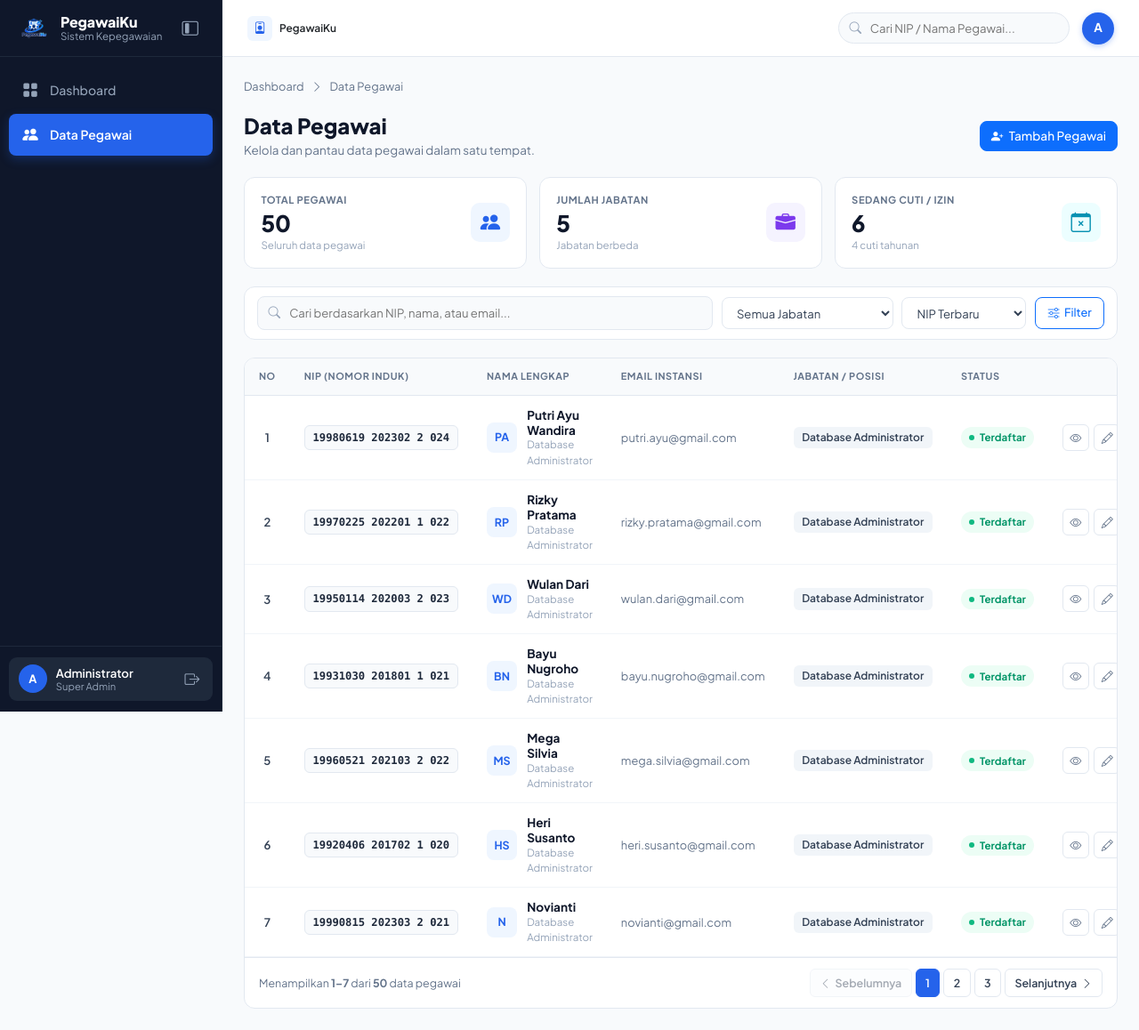
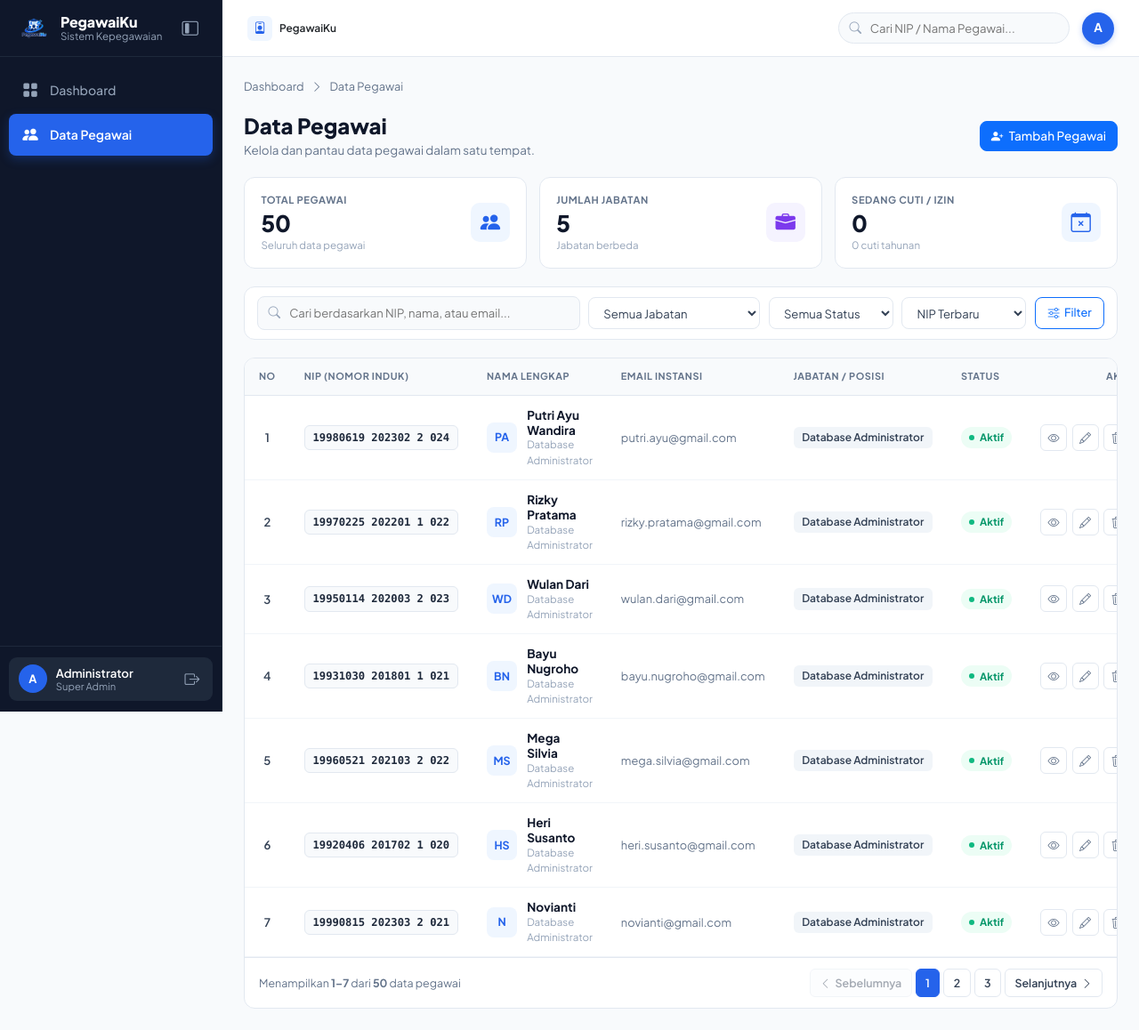
Before and after one commit to Zenqirtz/PegawaiKu, a PHP site: page /pegawai/index.php in a window 1280 px wide. Shown: the whole page at 89% size. Run offline with PHP 8.4, Linux system fonts and the light colour scheme; a user stored in the database is signed in; data comes from the database, SQL or seed files in the repository.

Commit message:
feat: hubungkan status pegawai aktif, izin, cuti secara real-time dan tambah filter status

```diff
--- a/api/detail.php
+++ b/api/detail.php
@@ -30,7 +30,7 @@ if ($id <= 0) {
     exit;
 }
 
-$stmt = $pdo->prepare('SELECT id, nip, nama, email, jabatan, foto FROM employees WHERE id = :id LIMIT 1');
+$stmt = $pdo->prepare('SELECT id, nip, nama, email, jabatan, status, foto FROM employees WHERE id = :id LIMIT 1');
 $stmt->execute(['id' => $id]);
 $employee = $stmt->fetch();
 
@@ -55,6 +55,7 @@ echo json_encode([
         'nama'     => (string) $employee['nama'],
         'email'    => (string) $employee['email'],
         'jabatan'  => (string) ($employee['jabatan'] ?: 'Staf Pelaksana'),
+        'status'   => (string) ($employee['status'] ?? 'aktif'),
         'initial'  => $initials,
         'foto'     => (string) ($employee['foto'] ?? ''),
     ]
--- a/assets/css/style.css
+++ b/assets/css/style.css
@@ -1715,6 +1715,30 @@ body, button, input, select, textarea { font-family: 'Plus Jakarta Sans', system
     background: #10b981;
 }
 
+.employee-status.status-aktif {
+    background: #ecfdf5;
+    color: #059669;
+}
+.employee-status.status-aktif i {
+    background: #10b981;
+}
+
+.employee-status.status-izin {
+    background: #fffbeb;
+    color: #b45309;
+}
+.employee-status.status-izin i {
+    background: #f59e0b;
+}
+
+.employee-status.status-cuti {
+    background: #eff6ff;
+    color: #1d4ed8;
+}
+.employee-status.status-cuti i {
+    background: #3b82f6;
+}
+
 .employee-actions {
     display: inline-flex;
     gap: 0.35rem;
--- a/assets/js/script.js
+++ b/assets/js/script.js
@@ -254,8 +254,10 @@ $(function () {
                                 '<span class="quickview-info-value fw-semibold">' + escapeHtml(d.jabatan) + '</span>' +
                             '</div>' +
                             '<div class="quickview-info-item">' +
-                                '<span class="quickview-info-label"><i class="bi bi-check-circle me-2 text-success"></i>Status Kepegawaian</span>' +
-                                '<span class="quickview-info-value text-success fw-semibold"><i class="bi bi-patch-check-fill me-1"></i>Terdaftar Aktif</span>' +
+                                '<span class="quickview-info-label"><i class="bi bi-person-check me-2 text-primary"></i>Status Kepegawaian</span>' +
+                                '<span class="quickview-info-value">' +
+                                    '<span class="employee-status status-' + escapeHtml(d.status || 'aktif') + '"><i></i>' + escapeHtml((d.status || 'aktif').charAt(0).toUpperCase() + (d.status || 'aktif').slice(1)) + '</span>' +
+                                '</span>' +
                             '</div>' +
                         '</div>';
                     $content.html(html);
@@ -337,6 +339,11 @@ $(function () {
                     check: v => v.trim() !== '',
                     feedback: 'Jabatan / posisi kerja wajib diisi.'
                 },
+                status: {
+                    el: $('#status'),
+                    check: v => ['aktif', 'izin', 'cuti'].includes((v || '').trim().toLowerCase()),
+                    feedback: 'Status kepegawaian wajib dipilih.'
+                },
             };
 
             $.each(fields, function (_, f) {
--- a/pegawai/index.php
+++ b/pegawai/index.php
@@ -14,7 +14,18 @@ checkLogin();
 // Semua parameter diketik ke string agar aman sebelum dipakai di query.
 $search = trim((string) ($_GET['q'] ?? ''));            // kata kunci pencarian
 $jabatanFilter = trim((string) ($_GET['jabatan'] ?? '')); // jabatan yang dipilih
+$statusFilter = trim((string) ($_GET['status'] ?? ''));   // status kepegawaian yang dipilih
 $sort = (string) ($_GET['sort'] ?? 'newest');           // pilihan urutan
+
+// Daftar status yang valid (whitelist) agar nilai dari URL aman dipakai di query.
+$statusOptions = [
+    'aktif' => 'Aktif',
+    'izin'  => 'Izin',
+    'cuti'  => 'Cuti',
+];
+if (!isset($statusOptions[$statusFilter])) {
+    $statusFilter = '';
+}
 
 // Daftar urutan yang diizinkan (whitelist).
 // Tujuannya: nilai dari URL TIDAK boleh langsung masuk ke klausa ORDER BY
@@ -46,16 +57,24 @@ if ($jabatanFilter !== '') {
     $where[] = 'jabatan = :jabatan_filter';
     $params['jabatan_filter'] = $jabatanFilter;
 }
+if ($statusFilter !== '') {
+    // Filter status memakai pencocokan persis (=).
+    $where[] = 'status = :status_filter';
+    $params['status_filter'] = $statusFilter;
+}
 $whereSql = $where ? ' WHERE ' . implode(' AND ', $where) : '';
 
-// --- 3. Data untuk dropdown filter dan kartu statistik ---
+// --- 3. Data untuk dropdown filter dan kartu statistik real-time ---
 // DISTINCT = ambil nama jabatan unik saja (tanpa duplikat).
 $jabatanList = $pdo->query("SELECT DISTINCT jabatan FROM employees WHERE jabatan IS NOT NULL AND jabatan <> '' ORDER BY jabatan")
     ->fetchAll(PDO::FETCH_COLUMN);
 $totalPegawai = (int) $pdo->query('SELECT COUNT(*) FROM employees')->fetchColumn();
 $totalJabatan = (int) $pdo->query("SELECT COUNT(DISTINCT jabatan) FROM employees WHERE jabatan IS NOT NULL AND jabatan <> ''")->fetchColumn();
-$totalCuti = 6;
-$totalCutiTahunan = 4;
+
+// Statistik Cuti & Izin real-time dari database
+$totalCutiIzin = (int) $pdo->query("SELECT COUNT(*) FROM employees WHERE status IN ('cuti', 'izin')")->fetchColumn();
+$totalCuti = (int) $pdo->query("SELECT COUNT(*) FROM employees WHERE status = 'cuti'")->fetchColumn();
+$totalIzin = (int) $pdo->query("SELECT COUNT(*) FROM employees WHERE status = 'izin'")->fetchColumn();
 
 // --- 4. Hitung jumlah data SETELAH filter ---
 // Dipakai untuk teks "Menampilkan x-y dari N data" dan jumlah halaman.
@@ -68,7 +87,7 @@ $totalPages = max(1, (int) ceil($totalFiltered / $perPage));
 $page = min($page, $totalPages);          // cegah halaman melebihi batas
 $offset = ($page - 1) * $perPage;         // baris pertama pada halaman ini
 
-$stmt = $pdo->prepare('SELECT id, nip, nama, email, jabatan, foto FROM employees' . $whereSql . ' ORDER BY ' . $orderBy . ' LIMIT :limit OFFSET :offset');
+$stmt = $pdo->prepare('SELECT id, nip, nama, email, jabatan, foto, status FROM employees' . $whereSql . ' ORDER BY ' . $orderBy . ' LIMIT :limit OFFSET :offset');
 
 // Parameter filter diikat sebagai string (LIKE / =).
 foreach ($params as $key => $value) {
@@ -88,7 +107,7 @@ require __DIR__ . '/../partials/header.php';
 
 // --- 8. Helper URL pagination ---
 // Menjaga filter pencarian/jabatan/sortir tetap terpakai saat pindah halaman.
-$queryBase = ['q' => $search, 'jabatan' => $jabatanFilter, 'sort' => $sort];
+$queryBase = ['q' => $search, 'jabatan' => $jabatanFilter, 'status' => $statusFilter, 'sort' => $sort];
 $pageUrl = static function (int $targetPage) use ($queryBase): string {
     return 'index.php?' . http_build_query($queryBase + ['page' => $targetPage]);
 };
@@ -119,7 +138,7 @@ $pageUrl = static function (int $targetPage) use ($queryBase): string {
     <div class="employee-stat-grid">
         <div class="employee-stat-card"><div><span>Total Pegawai</span><strong><?= number_format($totalPegawai) ?></strong><small>Seluruh data pegawai</small></div><i class="bi bi-people-fill stat-blue"></i></div>
         <div class="employee-stat-card"><div><span>Jumlah Jabatan</span><strong><?= number_format($totalJabatan) ?></strong><small>Jabatan berbeda</small></div><i class="bi bi-briefcase-fill stat-violet"></i></div>
-        <div class="employee-stat-card"><div><span>Sedang Cuti / Izin</span><strong><?= number_format($totalCuti) ?></strong><small><?= number_format($totalCutiTahunan) ?> cuti tahunan</small></div><i class="bi bi-calendar-x stat-cyan"></i></div>
+        <div class="employee-stat-card"><div><span>Sedang Cuti / Izin</span><strong><?= number_format($totalCutiIzin) ?></strong><small><?= number_format($totalCuti) ?> cuti tahunan<?= $totalIzin > 0 ? ', ' . number_format($totalIzin) . ' izin' : '' ?></small></div><i class="bi bi-calendar-x stat-blue"></i></div>
     </div>
 
     <form class="employee-filter-bar" method="get" action="index.php">
@@ -130,6 +149,12 @@ $pageUrl = static function (int $targetPage) use ($queryBase): string {
                 <option value="<?= e($jabatan) ?>" <?= $jabatanFilter === $jabatan ? 'selected' : '' ?>><?= e($jabatan) ?></option>
             <?php endforeach; ?>
         </select>
+        <select name="status" aria-label="Filter status">
+            <option value="">Semua Status</option>
+            <option value="aktif" <?= $statusFilter === 'aktif' ? 'selected' : '' ?>>Aktif</option>
+            <option value="izin" <?= $statusFilter === 'izin' ? 'selected' : '' ?>>Izin</option>
+            <option value="cuti" <?= $statusFilter === 'cuti' ? 'selected' : '' ?>>Cuti</option>
+        </select>
         <select name="sort" aria-label="Urutkan pegawai">
             <option value="newest" <?= $sort === 'newest' ? 'selected' : '' ?>>NIP Terbaru</option>
             <option value="oldest" <?= $sort === 'oldest' ? 'selected' : '' ?>>NIP Terlama</option>
@@ -137,7 +162,7 @@ $pageUrl = static function (int $targetPage) use ($queryBase): string {
             <option value="nip" <?= $sort === 'nip' ? 'selected' : '' ?>>NIP A–Z</option>
         </select>
         <button class="btn btn-outline-primary employee-filter-submit" type="submit" aria-label="Terapkan filter"><i class="bi bi-sliders"></i><span>Filter</span></button>
-        <?php if ($search !== '' || $jabatanFilter !== '' || $sort !== 'newest'): ?><a class="employee-reset" href="index.php" title="Reset filter"><i class="bi bi-arrow-counterclockwise"></i></a><?php endif; ?>
+        <?php if ($search !== '' || $jabatanFilter !== '' || $statusFilter !== '' || $sort !== 'newest'): ?><a class="employee-reset" href="index.php" title="Reset filter"><i class="bi bi-arrow-counterclockwise"></i></a><?php endif; ?>
     </form>
 
     <section class="employee-table-card">
@@ -158,7 +183,8 @@ $pageUrl = static function (int $targetPage) use ($queryBase): string {
                         <td><div class="employee-name-cell"><?php if (!empty($emp['foto']) && file_exists(__DIR__ . '/../' . $emp['foto'])): ?><img class="employee-initials employee-photo" src="<?= $base ?>/<?= e($emp['foto']) ?>" alt="Pasfoto <?= e($emp['nama']) ?>"><?php else: ?><span class="employee-initials"><?= e($initials) ?></span><?php endif; ?><div><a href="detail.php?id=<?= (int) $emp['id'] ?>"><?= e($emp['nama']) ?></a><small><?= e($emp['jabatan']) ?></small></div></div></td>
                         <td><a class="employee-email" href="mailto:<?= e($emp['email']) ?>"><?= e($emp['email']) ?></a></td>
                         <td><span class="employee-position"><?= e($emp['jabatan']) ?></span></td>
-                        <td><span class="employee-status"><i></i>Terdaftar</span></td>
+                        <?php $employeeStatus = (string) ($emp['status'] ?? 'aktif'); ?>
+                        <td><span class="employee-status status-<?= e($employeeStatus) ?>"><i></i><?= e(ucfirst($employeeStatus)) ?></span></td>
                         <td class="text-end text-nowrap">
                             <div class="employee-actions">
                                 <!-- Quick View AJAX: muat detail ke modal tanpa reload halaman -->
--- a/pegawai_bnsp.sql
+++ b/pegawai_bnsp.sql
@@ -31,6 +31,7 @@ CREATE TABLE IF NOT EXISTS employees (
     nama VARCHAR(100) NOT NULL,
     email VARCHAR(100),
     jabatan VARCHAR(80),
+    status ENUM('aktif', 'izin', 'cuti') NOT NULL DEFAULT 'aktif',
     foto VARCHAR(255) DEFAULT NULL
 );
 
```
Also changed, not shown: PENJELASAN.md (+9 -7 lines), pegawai/detail.php (+10 -1 lines), pegawai/edit.php (+19 -1 lines), pegawai/tambah.php (+17 -0 lines), proses/simpan.php (+9 -2 lines), proses/update.php (+9 -2 lines).
